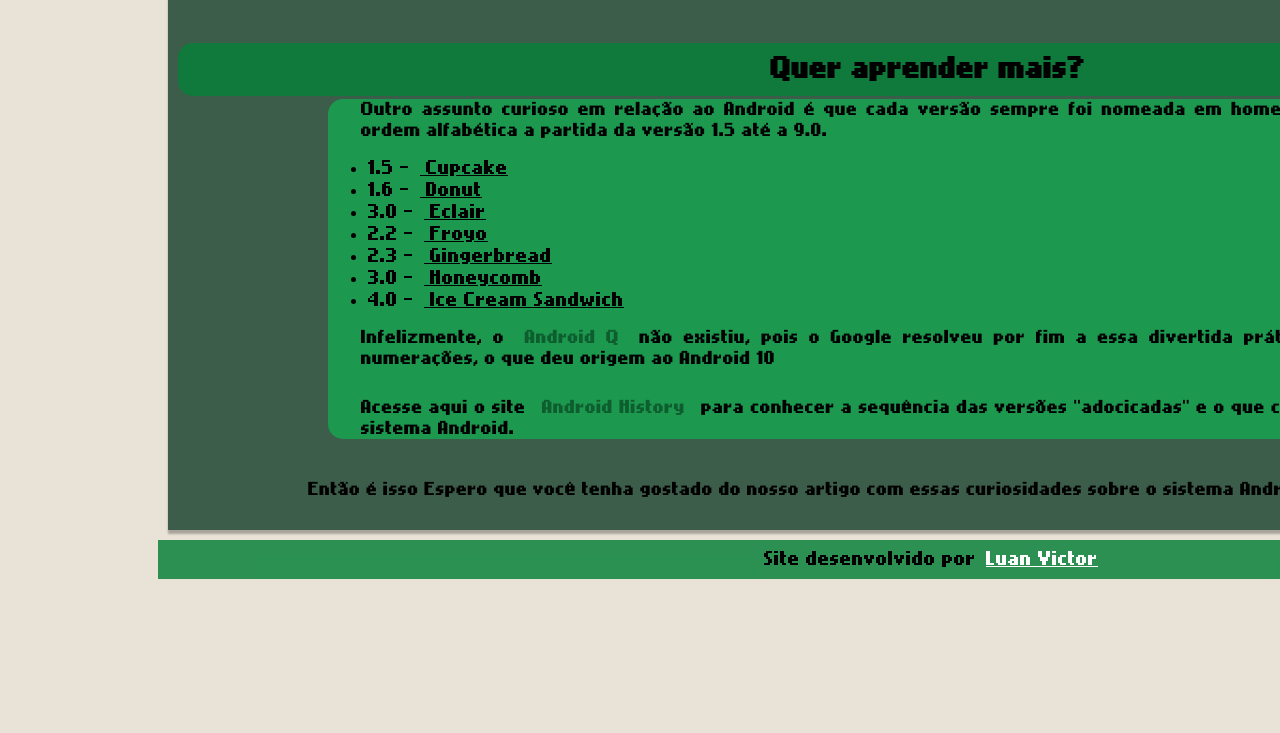
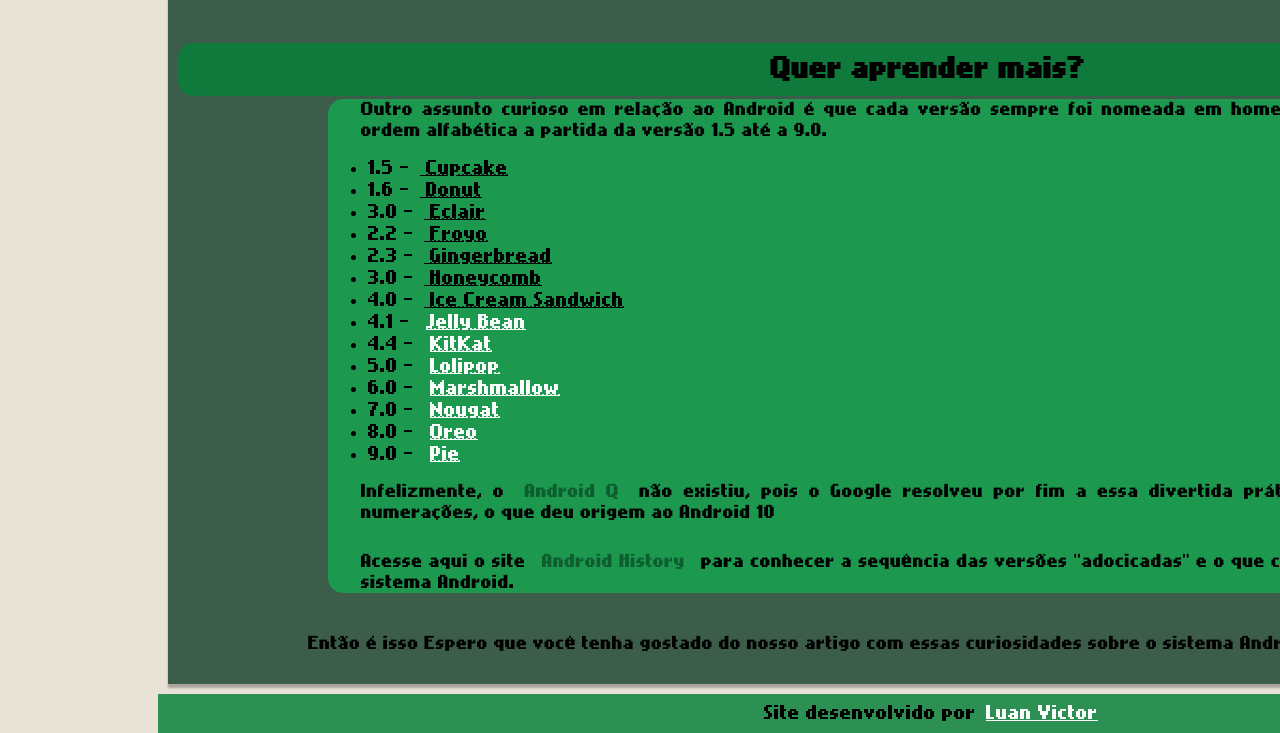
Before and after one commit to lluanvictorr/projeto---android, a plain HTML site: page index.html in a window 1280 px wide. Shown: the part 2746-3479 px from the top of the page. Before the commit the page ends 3325 px from the top, so only its background shows below. Drawn offline with Linux system fonts and the light colour scheme.

Commit message:
Update index.html

```diff
--- a/index.html
+++ b/index.html
@@ -40,13 +40,20 @@
                   <div id="lista">
                    <p>Outro assunto curioso em relação ao Android é que cada versão sempre foi nomeada em homenagem a um doce, em ordem alfabética a partida da versão 1.5 até a 9.0.</p>
                     <ul>
-                        <li>1.5 -<a class="lista" href="#"> Cupcake</a></li>
-                        <li>1.6  -<a class="lista"href="#"> Donut</a></li>
-                        <li>3.0 -<a class="lista" href="#"> Eclair</a></li>
-                        <li>2.2 -<a class="lista" href="#"> Froyo</a></li>
-                        <li>2.3 -<a class="lista" href="#"> Gingerbread</a></li>
-                        <li>3.0 -<a class="lista" href="#"> Honeycomb</a></li>
-                        <li>4.0 -<a class="lista" href="#"> Ice Cream Sandwich</a></li>
+                        <li>1.5 -<a class="lista" href="#"> <abbr title="Bolo de Copo">Cupcake</abbr></a></li>
+                        <li>1.6  -<a class="lista"href="#"> <abbr title="Rosquinha">Donut</abbr></a></li>
+                        <li>3.0 -<a class="lista" href="#"> <abbr title="Bomba de Chocolate">Eclair</abbr></a></li>
+                        <li>2.2 -<a class="lista" href="#"> <abbr title="Iogurte Congelado">Froyo</abbr></a></li>
+                        <li>2.3 -<a class="lista" href="#"> <abbr title="Biscoito de Gengibre">Gingerbread</abbr></a></li>
+                        <li>3.0 -<a class="lista" href="#"> <abbr title="Favo de Mel">Honeycomb</abbr></a></li>
+                        <li>4.0 -<a class="lista" href="#"> <abbr title="Sanduíche de Sorvete">Ice Cream Sandwich</abbr></a></li>
+                        <li>4.1 - <a href="#"><abbr title="Jujuba">Jelly Bean</abbr></a></li>
+                        <li>4.4 - <a href="#"><abbr title="Chocolate 'KitKat'">KitKat</abbr></a></li>
+                        <li>5.0 - <a href="#"><abbr title="Pirulito">Lolipop</abbr></a></li>
+                        <li>6.0 - <a href="#"><abbr title="Marshmallow">Marshmallow</abbr></a></li>
+                        <li>7.0 - <a href="#"><abbr title="Torrone">Nougat</abbr></a></li>
+                        <li>8.0 - <a href="#"><abbr title="Bolacha 'Oreo'">Oreo</abbr></a></li>
+                        <li>9.0 - <a href="#"><abbr title="Torta">Pie</abbr></a></li>
                     </ul>
                     <p>Infelizmente, o <a href="#">Android Q</a> não existiu, pois o Google resolveu por fim a essa divertida prática e  começou a usar numerações, o que deu origem ao Android 10</p>
                     <br>
@@ -56,7 +63,7 @@
             <p style= "text-align: center; padding: 30px;">Então é isso Espero que você tenha gostado do nosso artigo com essas curiosidades sobre o sistema Android e seu simpático mascote!</p>
             </aside>
         </div>
-        <footer>Site desenvolvido por<a href="https://www.linkedin.com/in/luan-victor-ferreira/" target="_blank" rel="external">Luan Victor</a></footer>
+        <footer>Site desenvolvido por<a href="https://github.com/lluanvictorr" target="_blank" rel="external">Luan Victor</a></footer>
         </main>
 
 </body>
```
